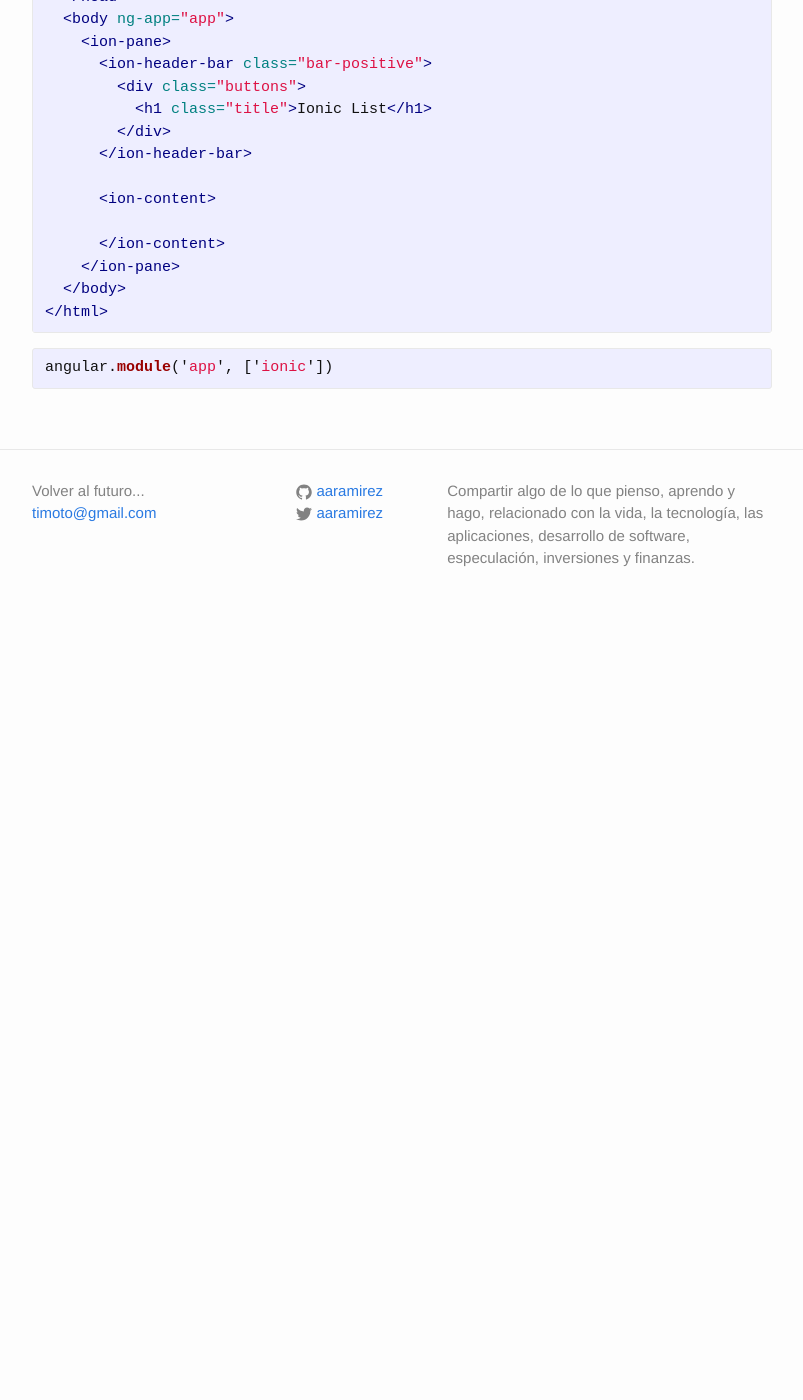
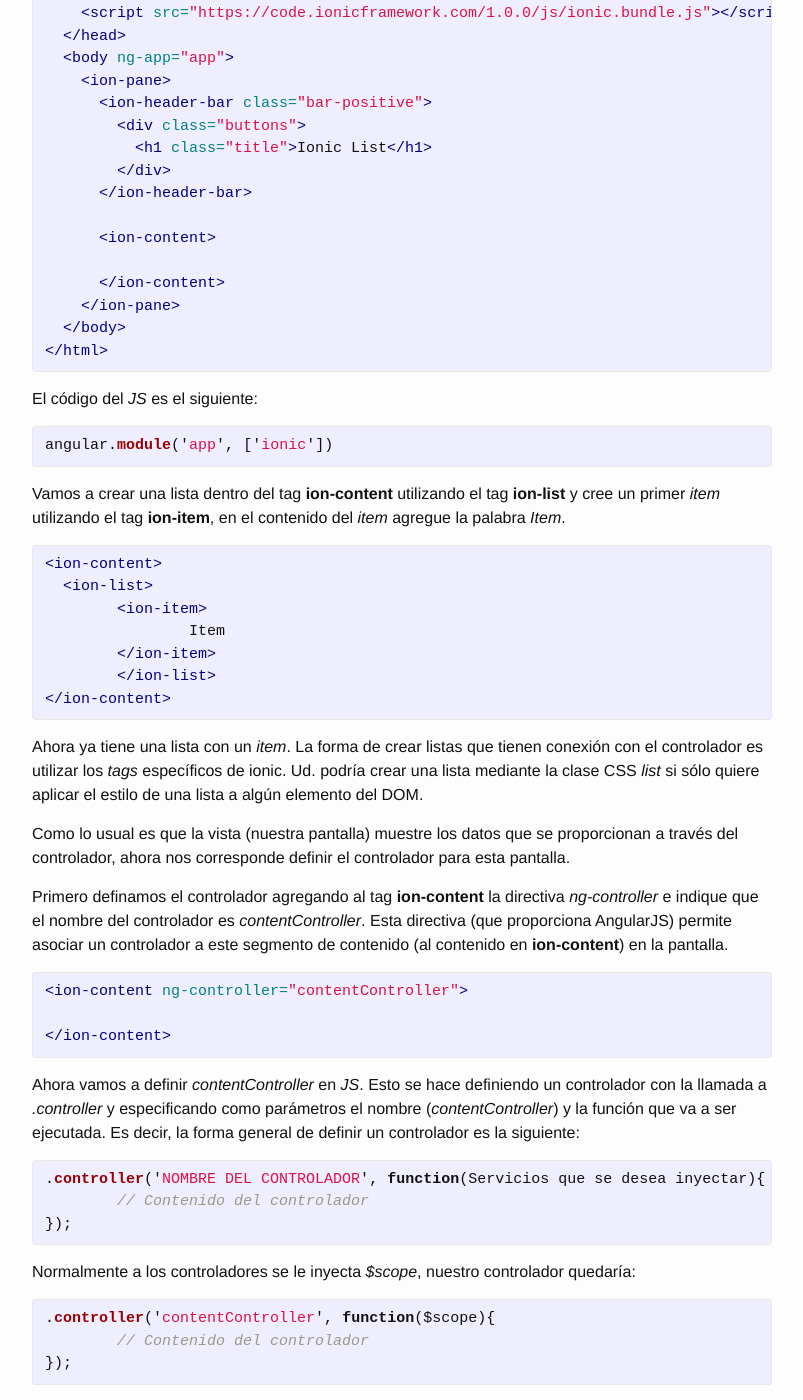
Before and after one commit to aaramirez/aaramirez.github.io, a Jekyll site: the page built from _posts/desarrollos/ionic/2015-10-18-ionic-basico-listas.markdown, in a window 1280 px wide and 1400 px high, scrolled down 521 px. Shown: the whole window, without its empty margins (238-1041 px from the left). Built offline with Jekyll 4.4.1, drawn with Linux system fonts in a browser that asks for light colours; before the commit the page ends 1151 px from its top, so only the background shows below that; some of the changed text lies outside the part shown.

Commit message:
Completado el tutorial

```diff
--- a/_posts/desarrollos/ionic/2015-10-18-ionic-basico-listas.markdown
+++ b/_posts/desarrollos/ionic/2015-10-18-ionic-basico-listas.markdown
@@ -5,9 +5,11 @@
 ---
 Siguiendo con los tutoriales sobre Ionic vamos a trabajar con listas y su uso básico.
 
-Ingrese a [play.ionic.io](http://play.ionic.io/app/d5fde9db2473)
+Ingrese a [play.ionic.io][1] para obtener el código para iniciar el tutorial.
 
 Se va a conseguir con una mini aplicación con una pantalla con un encabezado con fondo azul en el *HTML* y en el *JS* está definido el módulo __app__.
+
+El código del *HTML* es el siguiente:
 
 {% highlight html %}
 <!DOCTYPE html>
@@ -34,6 +36,83 @@
 </html>
 {% endhighlight %}
 
+El código del *JS* es el siguiente:
+
 {% highlight js %}
 angular.module('app', ['ionic'])
 {% endhighlight %}
+
+Vamos a crear una lista dentro del tag __ion-content__ utilizando el tag __ion-list__ y cree un primer *item* utilizando el tag __ion-item__, en el contenido del *item* agregue la palabra *Item*.
+
+{% highlight html %}
+<ion-content>
+  <ion-list>
+  	<ion-item>
+  		Item
+  	</ion-item>
+	</ion-list>
+</ion-content>
+{% endhighlight %}
+
+Ahora ya tiene una lista con un *item*. La forma de crear listas que tienen conexión con el controlador es utilizar los *tags* específicos de ionic. Ud. podría crear una lista mediante la clase CSS *list* si sólo quiere aplicar el estilo de una lista a algún elemento del DOM.
+
+Como lo usual es que la vista (nuestra pantalla) muestre los datos que se proporcionan a través del controlador, ahora nos corresponde definir el controlador para esta pantalla.
+
+Primero definamos el controlador agregando al tag __ion-content__ la directiva *ng-controller* e indique que el nombre del controlador es *contentController*. Esta directiva (que proporciona AngularJS) permite asociar un controlador a este segmento de contenido (al contenido en __ion-content__) en la pantalla.
+
+{% highlight html %}
+<ion-content ng-controller="contentController">
+
+</ion-content>
+{% endhighlight %}
+
+Ahora vamos a definir *contentController* en *JS*. Esto se hace definiendo un controlador con la llamada a *.controller* y especificando como parámetros el nombre (*contentController*) y la función que va a ser ejecutada. Es decir, la forma general de definir un controlador es la siguiente:
+
+{% highlight js %}
+.controller('NOMBRE DEL CONTROLADOR', function(Servicios que se desea inyectar){
+	// Contenido del controlador
+});
+{% endhighlight %}
+
+Normalmente a los controladores se le inyecta *$scope*, nuestro controlador quedaría:
+
+{% highlight js %}
+.controller('contentController', function($scope){
+	// Contenido del controlador
+});
+{% endhighlight %}
+
+Ahora debemos especificar los datos que le vamos a exponer a la pantalla (la vista) a través de *$scope*. Vamos a definir un arreglo denominado *items* (*$scope.items*) y le vamos a asignar los valores. El arreglo va a estar compuesto por 10 *items* con un atributo de nombre *id* y un valor numérico.
+
+{% highlight js %}
+.controller('contentController', function($scope){
+	// Contenido del controlador
+	$scope.items = [
+		{ id: "1" },
+		{ id: "2" },
+		{ id: "3" },
+		{ id: "4" },
+		{ id: "5" },
+		{ id: "6" },
+		{ id: "7" },
+		{ id: "8" },
+		{ id: "9" },
+		{ id: "10"}
+	];
+});
+{% endhighlight %}
+
+Ahora debemos utilizar *items* en la vista. Para ello vamos a recorrer el arreglo de *items* utilizando la directiva *ng-repeat* que proporciona *AngularJS* de la siguiente manera:
+
+{% highlight html %}
+<ion-item ng-repeat="item in items">
+	Item {{ item.id }}
+</ion-item>
+{% endhighlight %}
+
+Note que en la vista no es necesario colocar *$scope.items*, es suficiente con especificar *items* para acceder a esta variable definida en el controlador.
+
+Puede verificar el [resultado final][2] si lo desea.
+
+[1]: "Primer paso - Base de inicio" "http://play.ionic.io/app/d5fde9db2473"
+[2]: "Resultado del tutorial" "http://play.ionic.io/app/ba2ef3020ef6"
```
Also changed, not shown: _posts/desarrollos/ionic/2015-10-10-tutorial-ionic-navegacion.markdown (renamed from _posts/desarrollos/ionic/2015-10-17-tutorial-ionic-navegacion.markdown).
